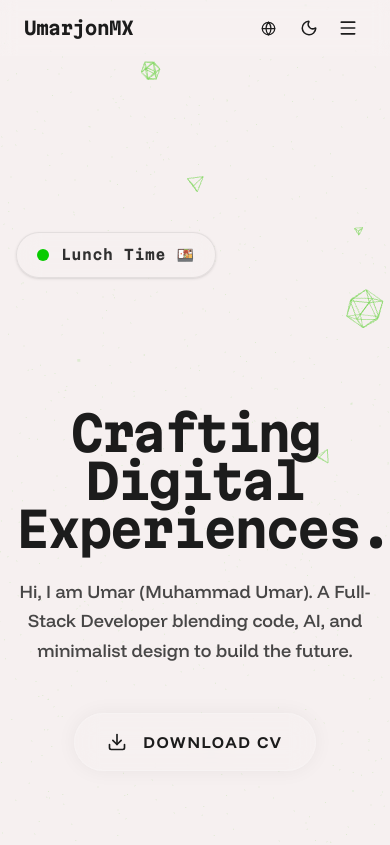
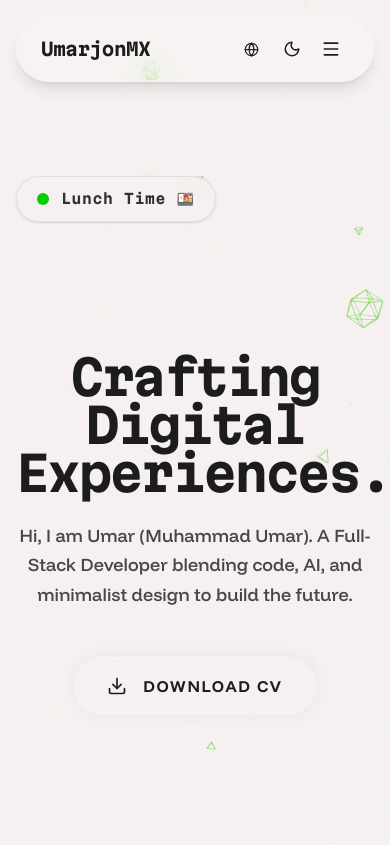
Before and after one commit to UmarjonMX/portfolio, a React (Vite) app: page / in a window 390 px wide. Shown: the top 845 px of the page. Built offline with nearby package versions, Linux system fonts and the light colour scheme.

Commit message:
Top Bar iOS uslubga o'tkazildi, Sticky muammosi tuzatildi va Apple-style animatsiyalar qo'shildi

```diff
--- a/src/components/About.jsx
+++ b/src/components/About.jsx
@@ -27,7 +27,7 @@ export default function About() {
   return (
     <section id="about" className="py-32 px-4 sm:px-6 lg:px-8 max-w-7xl mx-auto" style={{ position: 'relative', zIndex: 10, isolation: 'isolate' }}>
       <div className="mb-16">
-        <h2 className="text-3xl md:text-4xl font-bold tracking-tight mb-4 text-primary-text dark:text-primary-text-dark font-martian">{t('about.title')}</h2>
+        <h2 className="text-3xl md:text-4xl font-bold tracking-tight mb-4 text-primary-text dark:text-primary-text-dark font-martian opacity-0 animate-fadeInUp delay-100">{t('about.title')}</h2>
       </div>
 
       <div className="grid grid-cols-1 lg:grid-cols-4 gap-6">
@@ -37,7 +37,7 @@ export default function About() {
           onMouseMove={handleMouseMove}
           onMouseLeave={handleMouseLeave}
           style={{ rotateX, rotateY, transformStyle: "preserve-3d" }}
-          className="col-span-1 lg:col-span-1 flex flex-col items-center justify-center relative group cursor-crosshair h-full mx-auto w-full max-w-sm lg:max-w-none justify-self-center"
+          className="col-span-1 lg:col-span-1 flex flex-col items-center justify-center relative group cursor-crosshair h-full mx-auto w-full max-w-sm lg:max-w-none justify-self-center opacity-0 animate-fadeInUp delay-300"
         >
           <BentoCard
             containerClassName="w-full h-full relative"
@@ -83,7 +83,7 @@ export default function About() {
         </motion.div>
 
         {/* Bio Text */}
-        <BentoCard containerClassName="col-span-1 lg:col-span-2" className="h-full p-8 sm:p-10">
+        <BentoCard containerClassName="col-span-1 lg:col-span-2 opacity-0 animate-fadeInUp delay-500" className="h-full p-8 sm:p-10">
           <h3 className="text-2xl font-semibold mb-6 text-primary-text dark:text-primary-text-dark font-martian">{t('about.bioTitle')}</h3>
           <p className="text-primary-text/80 dark:text-primary-text-dark/80 leading-relaxed text-lg mb-6 font-funnel">
             {t('about.bio1')}
@@ -94,7 +94,7 @@ export default function About() {
         </BentoCard>
 
         {/* Hobbies / Interests */}
-        <BentoCard containerClassName="col-span-1 lg:col-span-1" className="h-full p-8 sm:p-10">
+        <BentoCard containerClassName="col-span-1 lg:col-span-1 opacity-0 animate-fadeInUp delay-700" className="h-full p-8 sm:p-10">
           <h3 className="text-2xl font-semibold mb-8 text-primary-text dark:text-primary-text-dark font-martian">{t('about.hobbiesTitle')}</h3>
           <ul className="space-y-5 text-primary-text/80 dark:text-primary-text-dark/80 font-medium font-funnel text-base">
             <li className="flex items-center"><span className="w-2 h-2 rounded-full bg-[#08CB00] mr-4 shadow-[0_0_8px_rgba(8,203,0,0.6)]"></span>{t('about.hobby1')}</li>
--- a/src/components/Hero.jsx
+++ b/src/components/Hero.jsx
@@ -17,29 +17,20 @@ export default function Hero() {
         <ActivityStatus />
       </motion.div>
       <div className="relative z-10 text-center px-4 w-full pointer-events-none">
-        <motion.h1
-          className="text-5xl sm:text-7xl lg:text-8xl font-bold tracking-tighter mb-6 text-primary-text dark:text-primary-text-dark"
-          initial={{ opacity: 0, y: 30 }}
-          animate={{ opacity: 1, y: 0 }}
-          transition={{ duration: 0.8, ease: "easeOut" }}
+        <h1
+          className="text-5xl sm:text-7xl lg:text-8xl font-bold tracking-tighter mb-6 text-primary-text dark:text-primary-text-dark opacity-0 animate-fadeInUp delay-100"
         >
           {t('hero.title')}
-        </motion.h1>
-        <motion.p
-          className="text-lg sm:text-xl lg:text-2xl text-primary-text/80 dark:text-primary-text-dark/80 max-w-2xl mx-auto font-medium leading-relaxed"
-          initial={{ opacity: 0, y: 20 }}
-          animate={{ opacity: 1, y: 0 }}
-          transition={{ duration: 0.8, ease: "easeOut", delay: 0.2 }}
+        </h1>
+        <p
+          className="text-lg sm:text-xl lg:text-2xl text-primary-text/80 dark:text-primary-text-dark/80 max-w-2xl mx-auto font-medium leading-relaxed opacity-0 animate-fadeInUp delay-300"
         >
           {t('hero.subtitle')}
-        </motion.p>
+        </p>
 
         {/* Resume CV Download Button */}
-        <motion.div
-           className="mt-12 flex justify-center w-full pointer-events-auto relative z-20"
-           initial={{ opacity: 0, y: 20 }}
-           animate={{ opacity: 1, y: 0 }}
-           transition={{ duration: 0.8, delay: 0.4 }}
+        <div
+           className="mt-12 flex justify-center w-full pointer-events-auto relative z-20 opacity-0 animate-fadeInUp delay-500"
         >
           <a
             href="/resume.pdf"
@@ -49,7 +40,7 @@ export default function Hero() {
             <Download size={20} />
             <span>Download CV</span>
           </a>
-        </motion.div>
+        </div>
       </div>
     </section>
   );
--- a/src/components/Navbar.jsx
+++ b/src/components/Navbar.jsx
@@ -18,14 +18,14 @@ export default function Navbar({ toggleTheme, isDarkMode }) {
   const springConfig = { type: 'spring', stiffness: 300, damping: 30 };
 
   return (
-    <div className="sticky top-0 z-50 w-full bg-white/10 dark:bg-black/10 backdrop-blur-sm transition-all duration-500 ease-in-out">
-      <motion.nav
+    <nav className="fixed top-4 left-0 right-0 z-50 flex justify-center pointer-events-none">
+      <motion.div
         layout
         transition={springConfig}
-        className={`w-full max-w-[1200px] mx-auto flex flex-col overflow-hidden transition-shadow duration-300 ${isOpen ? 'pb-2' : ''}`}
+        className={`pointer-events-auto w-full max-w-7xl mx-4 flex flex-col overflow-hidden backdrop-blur-lg bg-white/20 dark:bg-black/30 border border-white/10 dark:border-black/20 shadow-lg transition-all duration-300 ${isOpen ? 'rounded-[2rem] px-6 py-3 pb-5' : 'rounded-full px-6 py-3'}`}
       >
         {/* Always-visible bar */}
-        <motion.div layout className="flex items-center justify-between px-6 md:px-8 h-14 w-full">
+        <motion.div layout className="flex items-center justify-between w-full h-10">
           {/* Logo */}
           <span className="font-bold text-lg sm:text-xl tracking-tight font-martian text-primary-text dark:text-primary-text-dark whitespace-nowrap">
             UmarjonMX
@@ -91,7 +91,7 @@ export default function Navbar({ toggleTheme, isDarkMode }) {
             </motion.div>
           )}
         </AnimatePresence>
-      </motion.nav>
-    </div>
+      </motion.div>
+    </nav>
   );
 }
--- a/src/components/Projects.jsx
+++ b/src/components/Projects.jsx
@@ -18,8 +18,7 @@ export default function Projects() {
     >
       <div className="mb-16 border-t border-border-light dark:border-border-dark pt-16">
         <h2
-          className="text-4xl font-bold tracking-tight mb-4"
-          style={{ opacity: 1, visibility: 'visible' }}
+          className="text-4xl font-bold tracking-tight mb-4 opacity-0 animate-fadeInUp delay-100"
         >
           {t('projects.title')}
         </h2>
@@ -27,11 +26,12 @@ export default function Projects() {
 
       {/* Cards — using animate (not whileInView) so they ALWAYS render */}
       <div className="grid grid-cols-1 md:grid-cols-2 lg:grid-cols-3 gap-6">
-        {projects.map((project, index) => (
-          <motion.div
+        {projects.map((project, index) => {
+          const delayClass = ['delay-100', 'delay-200', 'delay-300', 'delay-500', 'delay-700', 'delay-1000'][index % 6];
+          return (
+          <div
             key={index}
-            animate={{ opacity: 1, y: 0 }}
-            transition={{ duration: 0.45, delay: index * 0.12, ease: 'easeOut' }}
+            className={`opacity-0 animate-fadeInUp ${delayClass}`}
             style={{ position: 'relative', zIndex: 10, isolation: 'isolate' }}
           >
             <BentoCard className="p-8 flex flex-col justify-between h-full">
@@ -59,8 +59,8 @@ export default function Projects() {
                 {t('projects.viewDetails')}
               </button>
             </BentoCard>
-          </motion.div>
-        ))}
+          </div>
+        )})}
       </div>
 
       {/* Modal */}
--- a/src/index.css
+++ b/src/index.css
@@ -78,3 +78,14 @@
 html {
   scroll-behavior: smooth;
 }
+
+@layer utilities {
+  .delay-100 { transition-delay: 100ms; animation-delay: 100ms; }
+  .delay-200 { transition-delay: 200ms; animation-delay: 200ms; }
+  .delay-300 { transition-delay: 300ms; animation-delay: 300ms; }
+  .delay-400 { transition-delay: 400ms; animation-delay: 400ms; }
+  .delay-500 { transition-delay: 500ms; animation-delay: 500ms; }
+  .delay-600 { transition-delay: 600ms; animation-delay: 600ms; }
+  .delay-700 { transition-delay: 700ms; animation-delay: 700ms; }
+  .delay-1000 { transition-delay: 1000ms; animation-delay: 1000ms; }
+}
--- a/tailwind.config.js
+++ b/tailwind.config.js
@@ -18,6 +18,15 @@ export default {
         'border-light': 'rgba(0, 0, 0, 0.08)',
         'border-dark': 'rgba(255, 255, 255, 0.08)',
       },
+      keyframes: {
+        fadeInUp: {
+          '0%': { opacity: '0', transform: 'translateY(20px)' },
+          '100%': { opacity: '1', transform: 'translateY(0)' },
+        }
+      },
+      animation: {
+        fadeInUp: 'fadeInUp 0.7s ease-out forwards',
+      },
       fontFamily: {
         sans: [
           'FunnelDisplay',
```
